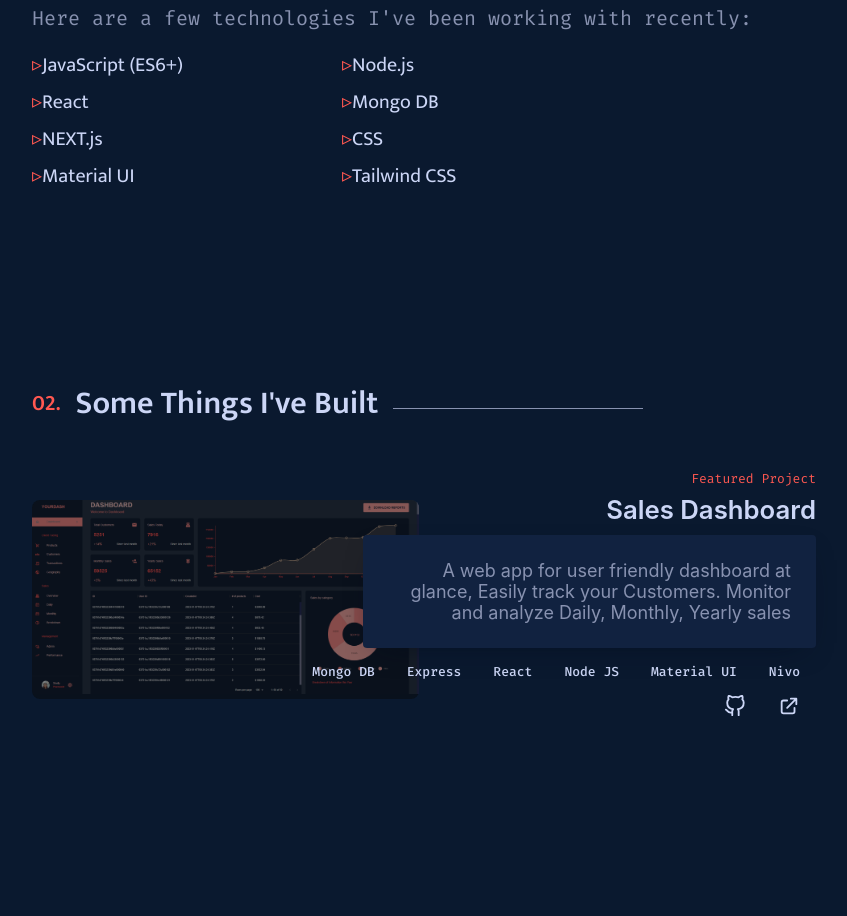
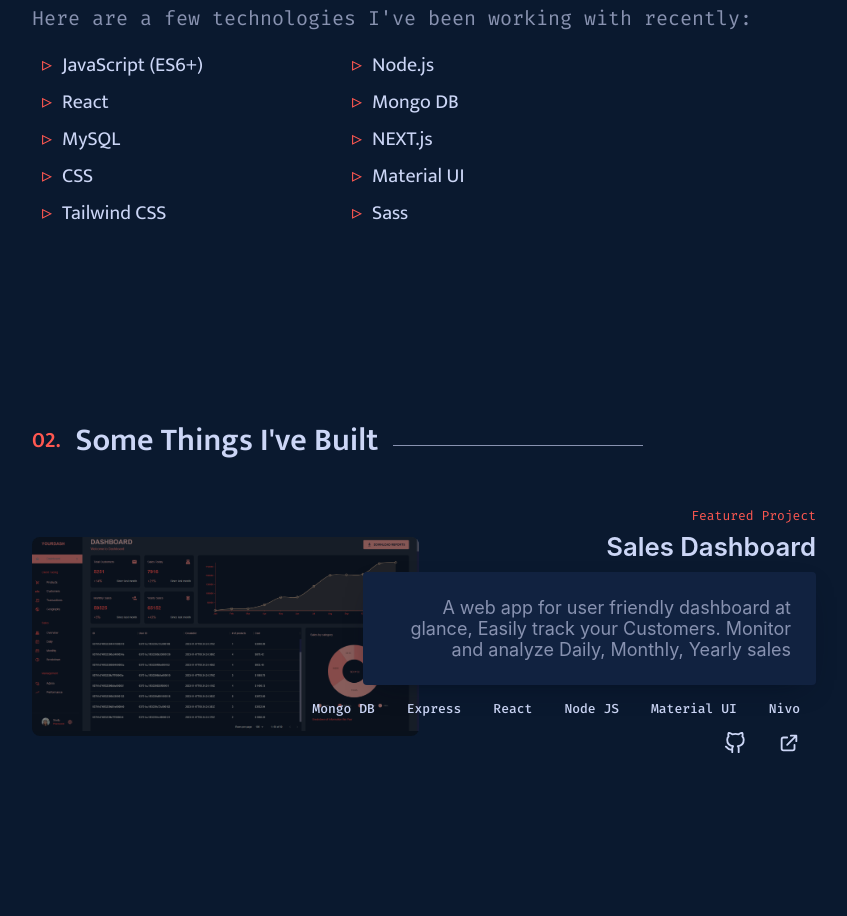
Before and after one commit to anex-jerin/react-Portfolio, a React (Create React App) app: page / in a window 1280 px wide. Shown: the part 1640-2556 px from the top of the page, without its empty margins (216-1063 px from the left). Built offline with nearby package versions, Linux system fonts and the light colour scheme.

Commit message:
add skill mysql

```diff
--- a/package.json
+++ b/package.json
@@ -3,14 +3,10 @@
   "version": "0.1.0",
   "private": true,
   "dependencies": {
-    "@testing-library/jest-dom": "^5.16.5",
-    "@testing-library/react": "^13.4.0",
-    "@testing-library/user-event": "^13.5.0",
     "react": "^18.2.0",
     "react-dom": "^18.2.0",
     "react-icons": "^4.7.1",
-    "react-scripts": "5.0.1",
-    "web-vitals": "^2.1.4"
+    "react-scripts": "5.0.1"
   },
   "scripts": {
     "start": "react-scripts start",
--- a/src/App.css
+++ b/src/App.css
@@ -475,6 +475,7 @@ h6 {
   position: relative;
   color: var(--main);
   line-height: 12px;
+  padding: 10px;
 }
 .color {
   color: #ff5751c7;
--- a/src/components/content/about/About.jsx
+++ b/src/components/content/about/About.jsx
@@ -23,10 +23,12 @@ const About = () => {
             <li>Node.js</li>
             <li>React</li>
             <li>Mongo DB</li>
+            <li>MySQL</li>
             <li>NEXT.js</li>
             <li>CSS</li>
             <li>Material UI</li>
             <li>Tailwind CSS</li>
+            <li>Sass</li>
           </ul>
         </div>
       </div>
```
Also changed, not shown: public/robots.txt (deleted), 1 other file (tests, documents, lock files or other folders).
